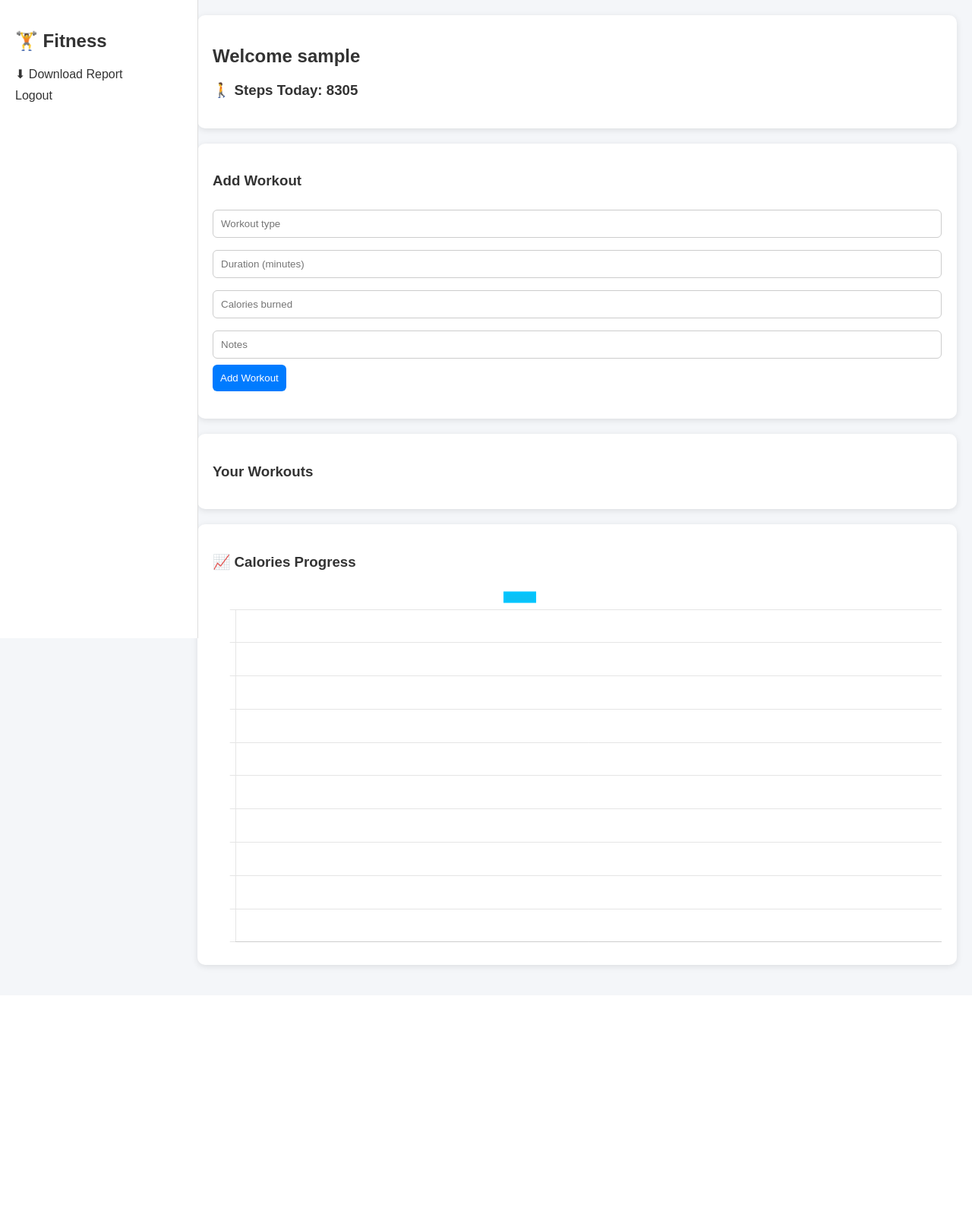
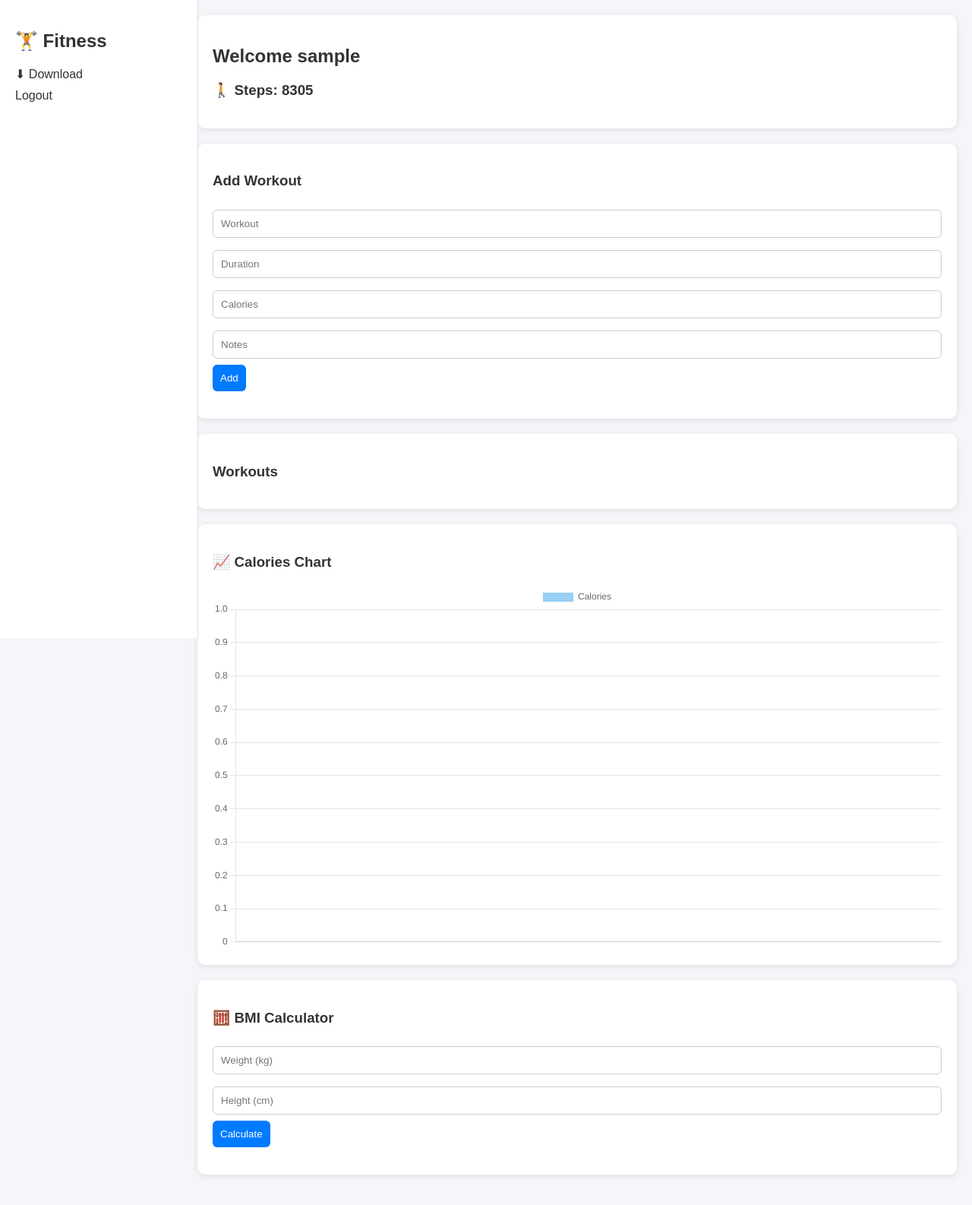
Before and after one commit to rajeshjhenkar338-byte/Fitness-app, a Flask app: page /dashboard in a window 1280 px wide. Shown: the whole page at 76% size. Before the commit the page ends 1278 px from the top, so only its background shows below. Run offline with Flask 3, Linux system fonts and the light colour scheme; the visitor is signed in with stand-in values (Sample User, id 1); data that the repository does not hold is empty.

Commit message:
Update dashboard.html

```diff
--- a/templates/dashboard.html
+++ b/templates/dashboard.html
@@ -3,102 +3,68 @@
 
 <div class="sidebar">
   <h2>🏋️ Fitness</h2>
-
-  <a href="/download">⬇ Download Report</a>
+  <a href="/download">⬇ Download</a>
   <a href="/logout">Logout</a>
 </div>
 
 <div class="main">
 
-  <!-- Welcome -->
 <div class="card">
 <h2>Welcome {{session["user"]}}</h2>
-    <h3>🚶 Steps Today: {{steps}}</h3>
+<h3>🚶 Steps: {{steps}}</h3>
 </div>
 
-  <!-- Add Workout -->
 <div class="card">
 <h3>Add Workout</h3>
 <form method="POST">
-      <input name="workout" placeholder="Workout type" required>
-      <input name="duration" placeholder="Duration (minutes)" required>
-      <input name="calories" placeholder="Calories burned" required>
+<input name="workout" placeholder="Workout">
+<input name="duration" placeholder="Duration">
+<input name="calories" placeholder="Calories">
 <input name="notes" placeholder="Notes">
-      <button>Add Workout</button>
+<button>Add</button>
 </form>
 </div>
 
-  <!-- Workout List -->
 <div class="card">
-    <h3>Your Workouts</h3>
-
+<h3>Workouts</h3>
 {% for w in workouts %}
 <div class="item">
-        💪 <b>{{w[2]}}</b> |
-        🔥 {{w[4]}} cal |
-        ⏱ {{w[3]}} min <br>
-        📅 {{w[6]}} <br>
-
-        <a href="/edit/{{w[0]}}">✏️ Edit</a> |
-        <a href="/delete/{{w[0]}}">❌ Delete</a>
+{{w[2]}} - {{w[4]}} cal
+<a href="/edit/{{w[0]}}">Edit</a>
+<a href="/delete/{{w[0]}}">Delete</a>
 </div>
 {% endfor %}
-
 </div>
 
-  <!-- Chart -->
 <div class="card">
-    <h3>📈 Calories Progress</h3>
+<h3>📈 Calories Chart</h3>
 <canvas id="chart"></canvas>
+</div>
+
+<div class="card">
+<h3>🧮 BMI Calculator</h3>
+<input id="weight" placeholder="Weight (kg)">
+<input id="height" placeholder="Height (cm)">
+<button onclick="calcBMI()">Calculate</button>
+<p id="bmi"></p>
 </div>
 
 </div>
 
 <script>
 let data = {{ workouts|tojson }};
+let labels = data.map(w=>w[6]);
+let cal = data.map(w=>w[4]);
 
-// Extract data
-let labels = data.map(w => w[6]);   // date
-let calories = data.map(w => w[4]); // calories
+new Chart(document.getElementById("chart"),{
+ type:"bar",
+ data:{labels:labels,datasets:[{label:"Calories",data:cal}]}
+});
 
-const ctx = document.getElementById("chart").getContext("2d");
-
-// Gradient effect
-let gradient = ctx.createLinearGradient(0, 0, 0, 400);
-gradient.addColorStop(0, "#00c6ff");
-gradient.addColorStop(1, "transparent");
-
-// Create chart
-new Chart(ctx, {
-  type: "line",
-  data: {
-    labels: labels,
-    datasets: [{
-      label: "Calories Burned Over Time",
-      data: calories,
-      fill: true,
-      backgroundColor: gradient,
-      borderColor: "#00c6ff",
-      tension: 0.4,
-      pointRadius: 5
-    }]
-  },
-  options: {
-    plugins: {
-      legend: {
-        labels: {
-          color: "white"
+function calcBMI(){
+ let w=document.getElementById("weight").value;
+ let h=document.getElementById("height").value/100;
+ let bmi=(w/(h*h)).toFixed(2);
+ document.getElementById("bmi").innerText="BMI: "+bmi;
 }
-      }
-    },
-    scales: {
-      x: {
-        ticks: { color: "white" }
-      },
-      y: {
-        ticks: { color: "white" }
-      }
-    }
-  }
-});
 </script>
```
Lines whose indentation alone changed are shown as unchanged.
